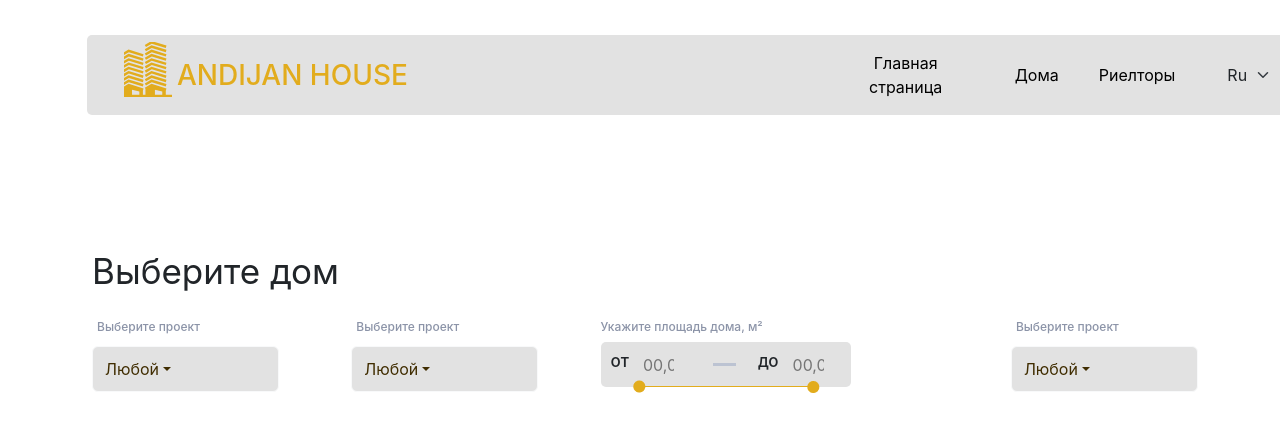
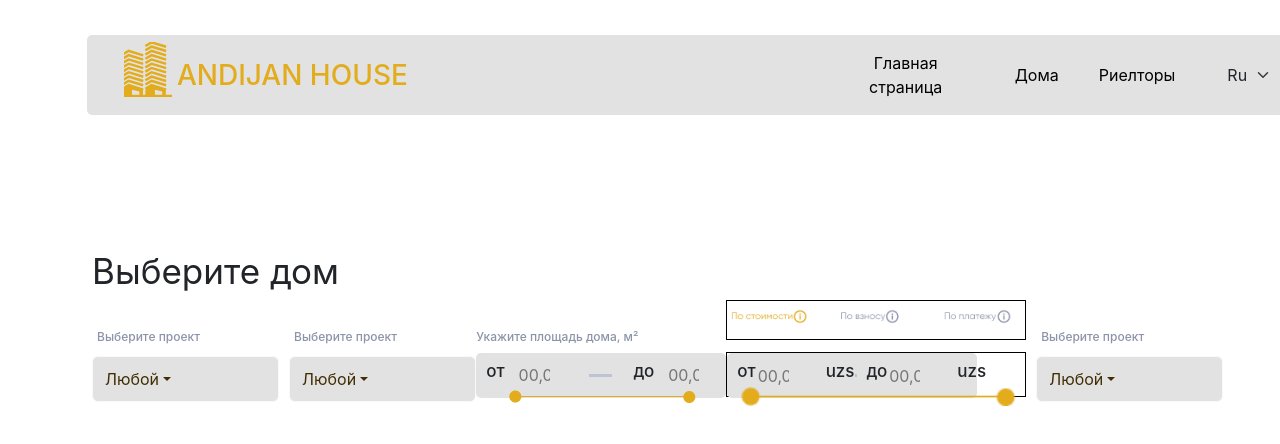
Before and after one commit to noiladev/andijan--city, a React (Create React App) app: page /second in a window 1280 px wide. Shown: the top 444 px of the page. Built offline with nearby package versions, Linux system fonts and the light colour scheme.

Commit message:
dhasdguhdfg

```diff
--- a/src/components/Secend/Secend_Headr/Secend_Headr.jsx
+++ b/src/components/Secend/Secend_Headr/Secend_Headr.jsx
@@ -2,11 +2,12 @@ import React from 'react'
 import './Secend_Headr.scss'
 import Header from '../../Header/Header'
 import bottomimg from '../../../assets/Secend_imgs/btn__bottom_img.png'
+import btnimg from '../../../assets/Secend_imgs/btn__img.png'
 
 function Secend_Headr() {
   return (
     <div className='Header'>
-          <Header/>
+      <Header />
       <div className="container">
         <div className="Header__nav">
           <div className="Header__nav__btns">
@@ -15,17 +16,17 @@ function Secend_Headr() {
               <div class="dropdown">
                 <h6>Выберите проект</h6>
                 <button class="btn btn-light dropdown-toggle" type="button" data-bs-toggle="dropdown" aria-expanded="false">
-                Любой
+                  Любой
                 </button>
                 <ul class="dropdown-menu">
-                  <li><a class="dropdown-item" href="#">Любой</a></li>
-                  <li><a class="dropdown-item" href="#">Любой</a></li>
+                  <li><a class="dropdown-item" href="#">современный</a></li>
+                  <li><a class="dropdown-item" href="#">простой</a></li>
                   <li><a class="dropdown-item" href="#">Любой</a></li>
                 </ul>
               </div><div class="dropdown">
                 <h6>Выберите проект</h6>
                 <button class="btn btn-light dropdown-toggle" type="button" data-bs-toggle="dropdown" aria-expanded="false">
-                Любой
+                  Любой
                 </button>
                 <ul class="dropdown-menu">
                   <li><a class="dropdown-item" href="#">современный</a></li>
@@ -37,22 +38,41 @@ function Secend_Headr() {
                 <h6 className='btn__h6'>Укажите площадь дома, м²</h6>
                 <div className="house__size__inp">
                   <h6 className='house__size__h6'>от</h6>
-                  <input className='house__size__inp1' type="number" placeholder='00,0'/>
+                  <input className='house__size__inp1' type="number" placeholder='00,0' />
                   <span className='input__line'></span>
                   <h6 className='house__size__h6' >до</h6>
-                  <input className='house__size__inp1' type="number" placeholder='00,0'/>
+                  <input className='house__size__inp1' type="number" placeholder='00,0' />
                 </div>
                 <img className='btn__botom__img' src={bottomimg} alt="" />
               </div>
-              <div className="btn"></div>
+              <div className="Nav__btns__and__lorm">
+                <div className="Nav__btns__drop">
+                  <div className="Nav__btns__drop1">
+                    <img src={btnimg} alt="" />
+                  </div>
+                  <div className="Nav__btns__drop2">
+                    <div className="Nav__btn__w">
+                    <div className="house__size__inp">
+                      <h6 className='house__size__h6'>от</h6>
+                      <input className='house__size__inp1' type="number" placeholder='00,0' />
+                      <h6 className='house__size__h6' >uzs</h6>
+                      <span className='input__line'></span>
+                      <h6 className='house__size__h6' >до</h6>
+                      <input className='house__size__inp1' type="number" placeholder='00,0' />
+                      <h6 className='house__size__h6' >uzs</h6>
+                    </div>
+                    <img className='btn__botom__img2' src={bottomimg} alt="" />
+                  </div></div>
+                </div>
+              </div>
               <div class="dropdown">
                 <h6>Выберите проект</h6>
                 <button class="btn btn-light dropdown-toggle" type="button" data-bs-toggle="dropdown" aria-expanded="false">
-                Любой
+                  Любой
                 </button>
                 <ul class="dropdown-menu">
-                  <li><a class="dropdown-item" href="#">Любой</a></li>
-                  <li><a class="dropdown-item" href="#">Любой</a></li>
+                  <li><a class="dropdown-item" href="#">современный</a></li>
+                  <li><a class="dropdown-item" href="#">простой</a></li>
                   <li><a class="dropdown-item" href="#">Любой</a></li>
                 </ul>
               </div>
--- a/src/components/Secend/Secend_Headr/Secend_Headr.scss
+++ b/src/components/Secend/Secend_Headr/Secend_Headr.scss
@@ -83,3 +83,30 @@
 .btn__botom__img{
     margin-top: -30px;
 }
+
+.Nav__btns__drop1{
+    width: 300px;
+    height: 40px;
+    border: 1px solid black;
+    margin-bottom: 12px;
+    img{
+        width: 100%;
+    }
+}
+
+.Nav__btns__drop2{
+    width: 300px;
+    height: 45px;
+    border: 1px solid black;
+    margin-bottom: 35px;
+}
+
+.Nav__btn__w{
+    width: 300px;
+}
+
+.btn__botom__img2{
+    width: 280px;
+    margin-top: -30px;
+    object-fit: cover;
+}
```
Also changed, not shown: src/assets/Secend_imgs/btn__img.png (added).
